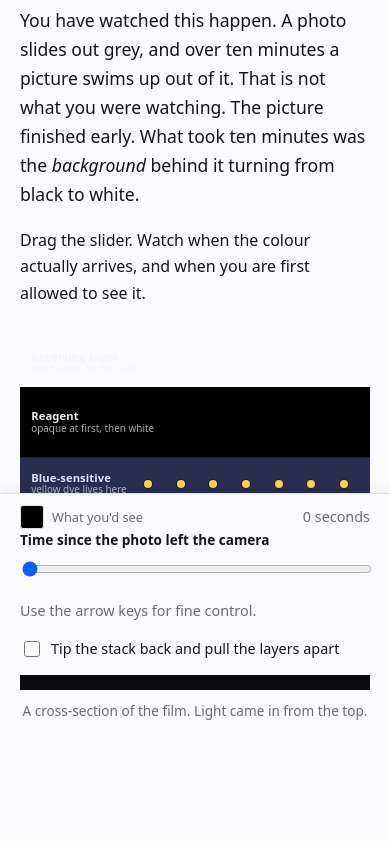
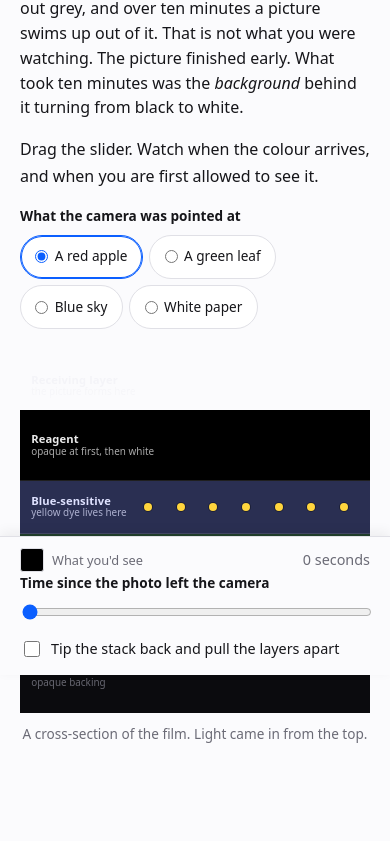
Before and after one commit to comp4020-agentic-coding-studio/comp4020-ass1-yue03084-ce, an Astro site: page / in a window 390 px wide. Shown: the part 169-1010 px from the top of the page. Built offline with nearby package versions, Linux system fonts and the light colour scheme; Astro itself is replaced by a stand-in of ours.

Commit message:
feat: four subjects, one rule — and the phone finally shows the film
The piece claimed a rule ("the dye that got stuck is the dye whose own layer
caught the light") while only ever demonstrating one case. Four radio scenes
make it a rule: red stalls cyan, green stalls magenta, blue stalls yellow, and
white stalls all three so the print stays white. The two ends are the ones that
matter — a single case is a coincidence, white paper is proof.

SCENES lives in film.ts, so the spec iterates it rather than hard-coding four
colours: a stalled dye's channel must survive above 200, an arrived one must be
absorbed below 60, for every scene. Adding a fifth scene extends the test for
free.

Then the measurements said the phone was worse than it looked. Putting the
picker in the sticky bar with the clock made that bar 301px on an 844px screen
— 36% of the viewport spent on controls, with 34px tap targets, under every
published minimum. Moving it above the film fixed the semantics too: the
subject is chosen once and then watched, and only the clock is dragged while
watching, so only the clock needs to follow you down the page.

That exposed the real defect. With 44px targets and the picker above the
diagram, only 33px of a 352px cross-section sat above the fold on landing: the
slider was pinned in view and draggable while the thing it drives was off
screen. Trimming the chrome around the argument — not the argument — got that
to 175px, half the diagram, with the bar down to 139px. A phone visitor now
lands on the dye arriving in the receiving layer while the swatch beside it is
still black, which is the entire thesis, before they scroll at all.

Verified in Chrome at 1920x1080 and 390x844, flat and exploded: overflow 0
everywhere, all four scenes rendering the colour the model predicts.

```diff
--- a/src/pages/index.astro
+++ b/src/pages/index.astro
@@ -1,5 +1,6 @@
 ---
 import Layout from "../layouts/Layout.astro";
+import { SCENES } from "../scripts/film";
 
 // The film sandwich, top (viewing surface) to bottom, as percentages of the
 // stack's height. Runners climb from their home layer to the receiving layer,
@@ -53,9 +54,33 @@ const PER_TEAM = 7;
     </p>
 
     <p>
-      Drag the slider. Watch when the colour actually arrives, and when you are
-      first allowed to see it.
+      Drag the slider. Watch when the colour arrives, and when you are first
+      allowed to see it.
     </p>
+
+    {/* Above the film, not down in the sticky bar with the clock. The subject
+        is chosen once and then watched; the clock is dragged while watching,
+        and only that needs to follow you down the page. Keeping both in the
+        bar made it 301px tall on a 390px phone — 36% of the screen spent on
+        controls, most of them idle. Reading order agrees: point the camera at
+        something, then look at the film. */}
+    <fieldset class="scene">
+      <legend class="scene__legend">What the camera was pointed at</legend>
+      {
+        SCENES.map((s, i) => (
+          <label class="scene__opt">
+            <input
+              type="radio"
+              name="scene"
+              value={s.id}
+              checked={i === 0}
+              data-testid="scene"
+            />
+            <span>{s.label}</span>
+          </label>
+        ))
+      }
+    </fieldset>
 
     <div class="rig">
       <figure class="film" data-testid="film">
@@ -156,6 +181,12 @@ const PER_TEAM = 7;
         yellow to arrive at the top, where they read as red.
       </p>
       <p>
+        Change what the camera was pointed at and watch which team stalls. The
+        two ends are the ones that prove it is a rule and not a trick: white
+        light exposes every layer, so all three dyes have work, none of them
+        arrive, and the print stays the white of the reagent's own pigment.
+      </p>
+      <p>
         Meanwhile the reagent that started the race is opaque, which is why the
         photo can leave the camera in daylight at all: it carries its own
         darkroom. An acid layer above it slowly neutralises it, and the black
--- a/src/scripts/film.ts
+++ b/src/scripts/film.ts
@@ -7,14 +7,29 @@ export type TeamId = "cyan" | "magenta" | "yellow";
 export const TEAMS: readonly TeamId[] = ["cyan", "magenta", "yellow"];
 
 export interface Scene {
+  readonly id: string;
+  readonly label: string;
   /** Dyes whose home layer caught light, so they develop it and stop moving. */
   readonly stuck: readonly TeamId[];
 }
 
-/** Photographing something red exposes the red-sensitive layer, whose dye is
- *  cyan — so cyan is the one that never arrives, and magenta plus yellow read
- *  as red at the top. */
-export const RED_APPLE: Scene = { stuck: ["cyan"] };
+/** One rule, four readings of it: light of a colour exposes the layer
+ *  sensitive to that colour, and that layer's dye is the one held back. The
+ *  two ends are what make it a rule rather than a trick — white light exposes
+ *  everything, so nothing arrives and the print stays white; the dark exposes
+ *  nothing, so every dye arrives and the print goes black. */
+export const SCENES: readonly Scene[] = [
+  { id: "red", label: "A red apple", stuck: ["cyan"] },
+  { id: "green", label: "A green leaf", stuck: ["magenta"] },
+  { id: "blue", label: "Blue sky", stuck: ["yellow"] },
+  { id: "white", label: "White paper", stuck: ["cyan", "magenta", "yellow"] },
+];
+
+export const RED_APPLE: Scene = SCENES[0];
+
+export function sceneById(id: string | null | undefined): Scene {
+  return SCENES.find((scene) => scene.id === id) ?? SCENES[0];
+}
 
 // Fractions of the scrub, not seconds. The gap between dyeDone and clearStart
 // is the point of the whole piece: the colour is already in place and the
--- a/src/scripts/main.ts
+++ b/src/scripts/main.ts
@@ -4,8 +4,9 @@ import {
   develop,
   elapsedSeconds,
   formatClock,
-  RED_APPLE,
+  sceneById,
   TIMELINE,
+  type Scene,
   type TeamId,
 } from "./film";
 
@@ -21,8 +22,15 @@ const scrub = document.querySelector<HTMLInputElement>('[data-testid="time"]');
 const receive = document.querySelector<HTMLElement>(".layer--receive");
 const runners = document.querySelectorAll<HTMLElement>(".runner");
 
+const scenes = document.querySelectorAll<HTMLInputElement>('[data-testid="scene"]');
+
+// Which subject is in front of the camera. The radio group owns the truth; this
+// is only a cache of it, seeded from whichever radio is checked at load so a
+// selection the browser restored is honoured rather than overwritten.
+let scene: Scene = sceneById([...scenes].find((r) => r.checked)?.value);
+
 function render(t: number): void {
-  const frame = develop(t, RED_APPLE);
+  const frame = develop(t, scene);
 
   for (const runner of runners) {
     const team = runner.dataset.team as TeamId;
@@ -31,7 +39,7 @@ function render(t: number): void {
     const spread = 1 - lag * 0.15;
     const p = Math.min(1, Math.max(0, (frame.arrived[team] - lag * 0.15) / spread));
     runner.style.setProperty("--p", p.toFixed(4));
-    runner.dataset.stuck = String(RED_APPLE.stuck.includes(team) && t > TIMELINE.stuckHalt);
+    runner.dataset.stuck = String(scene.stuck.includes(team) && t > TIMELINE.stuckHalt);
   }
 
   for (const el of photos) {
@@ -49,11 +57,22 @@ function render(t: number): void {
   if (clock) clock.textContent = formatClock(elapsedSeconds(t));
 }
 
+const readScrub = (): number =>
+  scrub ? Number(scrub.value) / Number(scrub.max) : 0;
+
 if (scrub) {
-  const read = (): number => Number(scrub.value) / Number(scrub.max);
-  scrub.addEventListener("input", () => render(read()));
-  render(read());
+  scrub.addEventListener("input", () => render(readScrub()));
 }
+
+for (const radio of scenes) {
+  radio.addEventListener("change", () => {
+    if (!radio.checked) return;
+    scene = sceneById(radio.value);
+    render(readScrub());
+  });
+}
+
+render(readScrub());
 
 // The exploded view was pure CSS — html:has(#explode:checked) — until a probe
 // caught Chrome updating --tilt on the root while leaving the rules that
--- a/src/styles/global.css
+++ b/src/styles/global.css
@@ -367,6 +367,109 @@ html[data-explode="true"] .layer {
     border-top: 1px solid var(--rule);
     box-shadow: 0 -4px 12px rgb(0 0 0 / 6%);
   }
+
+  /* Every pixel of the bar is a pixel of diagram the visitor cannot see, and
+     this line is the least load-bearing one in it: the slider is already
+     labelled and draggable, and arrow keys are a hint for a keyboard that a
+     390px viewport usually does not have. Hidden from the eye, not from the
+     accessibility tree — aria-describedby still points here and still reads. */
+  .hint {
+    position: absolute;
+    width: 1px;
+    height: 1px;
+    margin: -1px;
+    padding: 0;
+    overflow: hidden;
+    clip-path: inset(50%);
+    white-space: nowrap;
+  }
+}
+
+/* --- the scene picker --------------------------------------------------- */
+
+.scene {
+  border: 0;
+  margin: 1.5rem 0 1.1rem;
+  padding: 0;
+  display: flex;
+  flex-wrap: wrap;
+  gap: 0.4rem;
+}
+
+.scene__legend {
+  padding: 0;
+  font-size: 0.85rem;
+  font-weight: 600;
+  margin-bottom: 0.45rem;
+
+  /* A legend is not a flex item, so it would sit in the row with the options
+     instead of above them. Full width puts it back on its own line without
+     giving up the fieldset/legend pairing a screen reader announces. */
+  width: 100%;
+}
+
+.scene__opt {
+  display: inline-flex;
+  align-items: center;
+  gap: 0.4rem;
+
+  /* Measured at 34px tall before this: a thumb-sized target on the viewport
+     this is most likely to be read on, and under every published minimum.
+     min-height sets the floor; the padding only decides how much wider than
+     the text the pill sits. */
+  min-height: 2.75rem;
+  padding: 0.35rem 0.9rem;
+  border: 1px solid var(--rule);
+  border-radius: 999px;
+  font-size: 0.85rem;
+  cursor: pointer;
+  background: #fff;
+}
+
+.scene__opt input {
+  accent-color: var(--accent);
+  margin: 0;
+}
+
+/* The pill, not just the dot, shows which one is live, so the row reads at a
+   glance as a segmented control rather than four loose radios. */
+.scene__opt:has(input:checked) {
+  border-color: var(--accent);
+  box-shadow: inset 0 0 0 1px var(--accent);
+}
+
+.scene__opt:has(input:focus-visible) {
+  outline: 2px solid var(--accent);
+  outline-offset: 2px;
+}
+
+/* Measured, not guessed: on a 390x844 phone only 33px of a 352px diagram sat
+   above the sticky bar on landing, so the slider was draggable while the thing
+   it drives was off screen. Nothing here cuts an argument — it is the chrome
+   around it that gets tighter: less air at the top, a headline that does not
+   need desktop's scale, and a lede set at body size. Everything above the film
+   is still read in the same order, just in fewer pixels. */
+@media (width <= 34rem) {
+  body {
+    padding-top: 1.25rem;
+  }
+
+  nav {
+    margin-bottom: 1.25rem;
+  }
+
+  h1 {
+    font-size: 1.65rem;
+  }
+
+  .lede {
+    font-size: 1rem;
+    line-height: 1.55;
+  }
+
+  .scene {
+    margin-top: 0.9rem;
+  }
 }
 
 .clock {
```
Also changed, not shown: spec/explainer.test.ts (+38 -1 lines).
